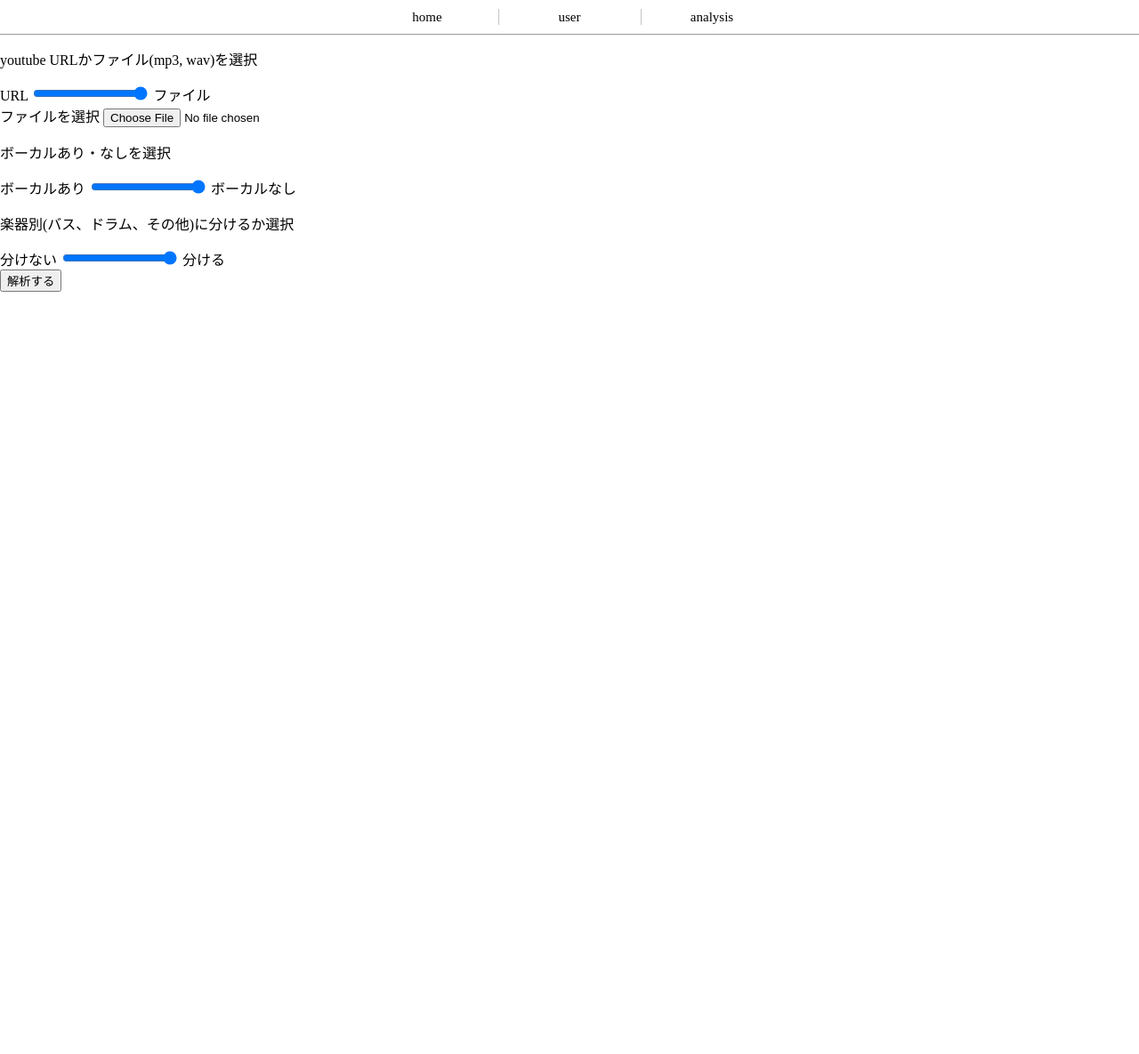
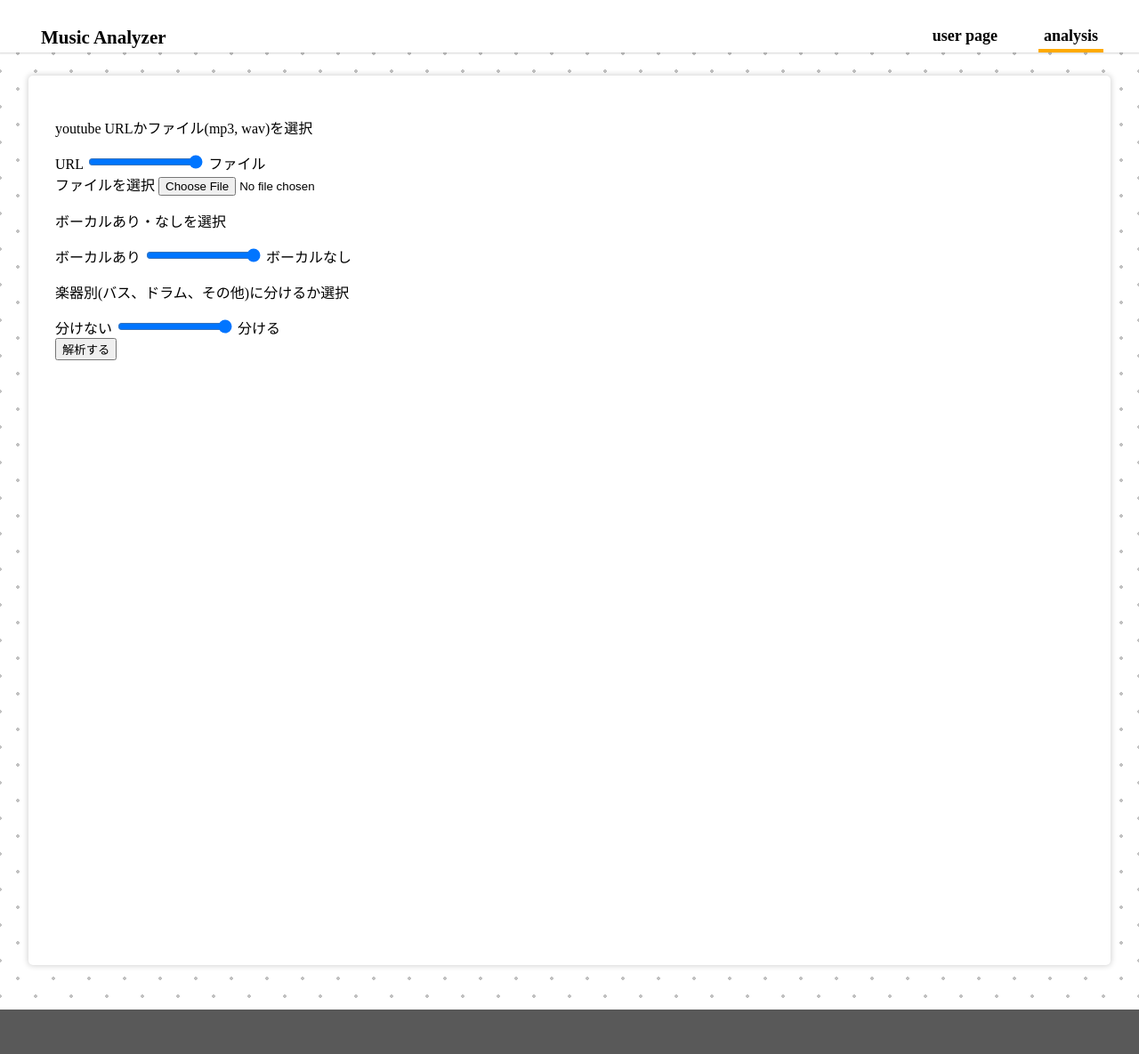
Before and after one commit to 1f10220158/project_cs-ex4, a Django app: page /analysis/ in a window 1280 px wide. Shown: the whole page at 89% size. Before the commit the page ends 328 px from the top, so only its background shows below. Run offline with Django 4.2, Linux system fonts and the light colour scheme.

Commit message:
cssのベース仮完成

```diff
--- a/app/static/css/analysis.css
+++ b/app/static/css/analysis.css
@@ -0,0 +1,14 @@
+@charset "utf-8";
+
+#main {
+    background-color: white;
+    width: 95%;
+    margin: 85px auto 50px auto;
+    box-shadow: 0px 0px 6px 1px rgba(0, 0, 0, 0.173);
+    border-radius: 5px;
+    height: 1000px;
+}
+
+#main-box {
+    padding: 30px;
+}
--- a/app/static/css/base.css
+++ b/app/static/css/base.css
@@ -1,36 +1,65 @@
 @charset "utf-8";
 
 body {
-	height: 100%; /*高さを100%にして描画エリアをとる*/
     margin: 0;
 }
 
 nav ul{
+    position: fixed;
+    width: 100%;
+    z-index: 1;
     display: flex;
     list-style: none;
     background-color: white;
-    width: 100%;
-    justify-content: center;
     padding: 0;
     margin: 0;
-    box-shadow: 0px 1px 1px 0px rgba(0, 0, 0, 0.372);
+    box-shadow: 0px 0px 2px 1px rgba(0, 0, 0, 0.173);
 }
 
 nav ul li {
-    padding: 0 40px;
-    margin: 10px 0;
-    width: 80px;
     text-align: center;
-    box-shadow: 1px 0 0 rgb(195, 195, 195);
+    margin-top: 30px;
+    padding: 0 6px 4px 6px;
 }
 
-#border-analysis {
-    border-right: none;
-    box-shadow: none;
+li.link {
+    margin-right: 40px;
+    margin-left: 0;
+}
+
+li#home-link {
+    margin-right: auto;
+    margin-left: 40px;
 }
 
 ul li a {
     text-decoration: none;
     color: black;
-    font-size: 15px;
 }
+
+li.link a {
+    font-size: 18px;
+    font-weight: 700;
+}
+
+li#home-link a {
+    font-size: 21px;
+    font-weight: 900;
+}
+
+div#wrapper {
+    position: absolute;
+    z-index: 0;
+    width: 100%;
+    background-image:  radial-gradient(#0000003e 2px, transparent 2px), radial-gradient(#0000003e 2px, #ffffff 2px);
+    background-size: 40px 40px;
+    background-position: 0 0,20px 20px;
+}
+
+#end-block {
+    position: relative;
+    top: 60%;
+    height: 50px;
+    width: 100%;
+    background-color: rgb(89, 89, 89);
+}
--- a/app/templates/base.html
+++ b/app/templates/base.html
@@ -4,20 +4,35 @@
 
 <head>
     <meta charset="UTF-8">
-    <title>music analyzer</title>
+    <title>Music Analyzer</title>
     <link rel="stylesheet" type="text/css" href="{% static 'css/base.css' %}">
 </head>
 
 <body>
     <nav>
         <ul>
-            <li class="border"><a href="{% url 'home' %}">home</a></li>
-            <li class="border"><a href="{% url 'private' %}">user</a></li>
-            <li class="border" id="border-analysis"><a href="{% url 'analysis' %}">analysis</a></li>
+            <li id="home-link"><a href="{% url 'home' %}">Music Analyzer</a></li>
+            <li class="link" id="user-link"><a href="{% url 'private' %}">user page</a></li>
+            <li class="link" id="analysis-link"><a href="{% url 'analysis' %}">analysis</a></li>
         </ul>
     </nav>
 
-    {% block content %}
-    {% endblock %}
+    <div id="wrapper">
+        {% block content %}
+        {% endblock %}
+        <div id="end-block"></div>
+    </div>
+    <script>
+        const accessingPath = "{{ request.path }}";
+        const styleBorderBottom = "solid 4px rgb(255, 170, 0)"
+
+        if (accessingPath === "/analysis/") {
+            const AnalysisLinkElement = document.getElementById("analysis-link");
+            AnalysisLinkElement.style.borderBottom = styleBorderBottom;
+        } else if (accessingPath === "/private/") {
+            const userLinkElement = document.getElementById("user-link");
+            userLinkElement.style.borderBottom = styleBorderBottom;
+        }
+    </script>
 </body>
 </html>
```
